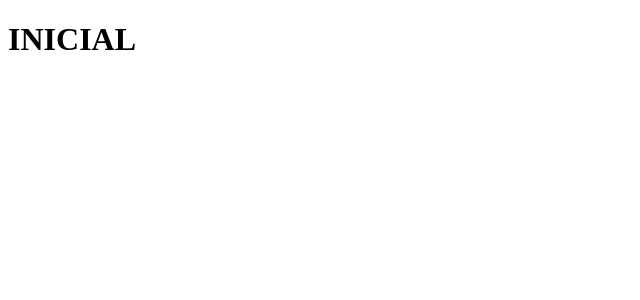
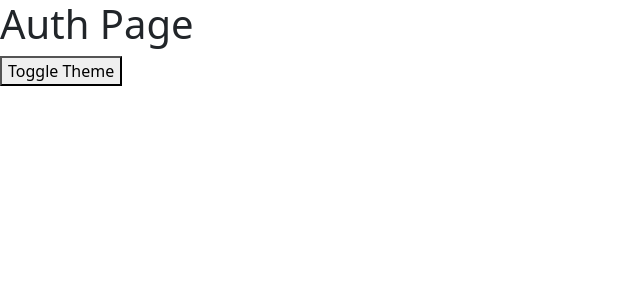
Before and after one commit to matheusjustino/expense-system-frontend, a React (Create React App) app: page / in a window 1280 px wide. Shown: the top 300 px of the page, without its empty margins (0-640 px from the left). Built offline with nearby package versions, Linux system fonts and the light colour scheme.

Commit message:
theme provider

```diff
--- a/package.json
+++ b/package.json
@@ -49,6 +49,7 @@
 		]
 	},
 	"devDependencies": {
+		"@types/styled-components": "^5.1.15",
 		"@typescript-eslint/eslint-plugin": "^5.3.0",
 		"@typescript-eslint/parser": "^5.3.0",
 		"eslint-config-prettier": "^8.3.0",
--- a/src/App.tsx
+++ b/src/App.tsx
@@ -1,10 +1,18 @@
 import React from 'react';
+
+import './assets/styles/global-style.scss';
+
+// CONTEXTS
+import { ThemeProvider } from './contexts/theme.context';
+
+// COMPONENTS
+import AuthPage from './pages/auth';
 
 const App: React.FC = () => {
 	return (
-		<div>
-			<h1>INICIAL</h1>
-		</div>
+		<ThemeProvider>
+			<AuthPage></AuthPage>
+		</ThemeProvider>
 	);
 };
 
--- /dev/null
+++ b/src/assets/styles/fonts.scss
@@ -0,0 +1 @@
+@import url('https://fonts.googleapis.com/css2?family=Poppins:wght@100;400;700&display=swap');
--- /dev/null
+++ b/src/assets/styles/global-style.scss
@@ -0,0 +1,18 @@
+@import '../../../node_modules/bootstrap/scss/bootstrap.scss';
+@import '../../../node_modules/bootstrap-icons/font/bootstrap-icons.scss';
+@import './fonts.scss';
+
+html {
+	font-family: 'Poppins', sans-serif;
+	font-size: 100%;
+	color: #212121;
+	box-sizing: border-box;
+}
+
+body {
+	margin: 0;
+}
+
+* {
+	font-size: 1rem;
+}
--- /dev/null
+++ b/src/contexts/theme.context.tsx
@@ -0,0 +1,77 @@
+import React, { createContext, useContext, useState } from 'react';
+
+interface Theme {
+	colors: {
+		background: string;
+		primary: {
+			main: string;
+			dark: string;
+			light: string;
+			text: string;
+		};
+		danger: {
+			main: string;
+			dark: string;
+			text: string;
+		};
+	};
+}
+
+interface defaultThemeContext {
+	theme: Theme;
+	toggleTheme: () => void;
+}
+
+export const ThemeNames = {
+	light: 'light',
+	dark: 'dark',
+};
+
+const light: Theme = {
+	colors: {
+		background: '#fdfaf6',
+		primary: {
+			main: '#ffc107',
+			dark: '#c79100',
+			light: '#fff350',
+			text: '#2a2a2a',
+		},
+		danger: {
+			main: '#ff3d00',
+			dark: '#b22a00',
+			text: '#212121',
+		},
+	},
+};
+
+const allThemes = {
+	light,
+};
+
+const ThemeContext = createContext({} as defaultThemeContext);
+
+export const ThemeProvider: React.FC = ({ children }) => {
+	const [isLightTheme, setIsLightTheme] = useState(true);
+
+	const theme = isLightTheme ? allThemes['light'] : allThemes['light'];
+
+	const toggleTheme = () => {
+		setIsLightTheme((isLightTheme) => !isLightTheme);
+	};
+
+	const themeContext = {
+		theme,
+		toggleTheme,
+	};
+
+	return (
+		<ThemeContext.Provider value={themeContext}>
+			{children}
+		</ThemeContext.Provider>
+	);
+};
+
+export const useTheme = () => {
+	const context = useContext(ThemeContext);
+	return context;
+};
--- /dev/null
+++ b/src/pages/auth/index.tsx
@@ -0,0 +1,21 @@
+import React from 'react';
+
+// CONTEXTS
+import { useTheme } from '../../contexts/theme.context';
+
+const AuthPage: React.FC = () => {
+	const { toggleTheme } = useTheme();
+
+	const handleToggleTheme = () => {
+		toggleTheme();
+	};
+
+	return (
+		<React.Fragment>
+			<h1>Auth Page</h1>
+			<button onClick={handleToggleTheme}>Toggle Theme</button>
+		</React.Fragment>
+	);
+};
+
+export default AuthPage;
```
Also changed, not shown: 1 other file (tests, documents, lock files or other folders).
